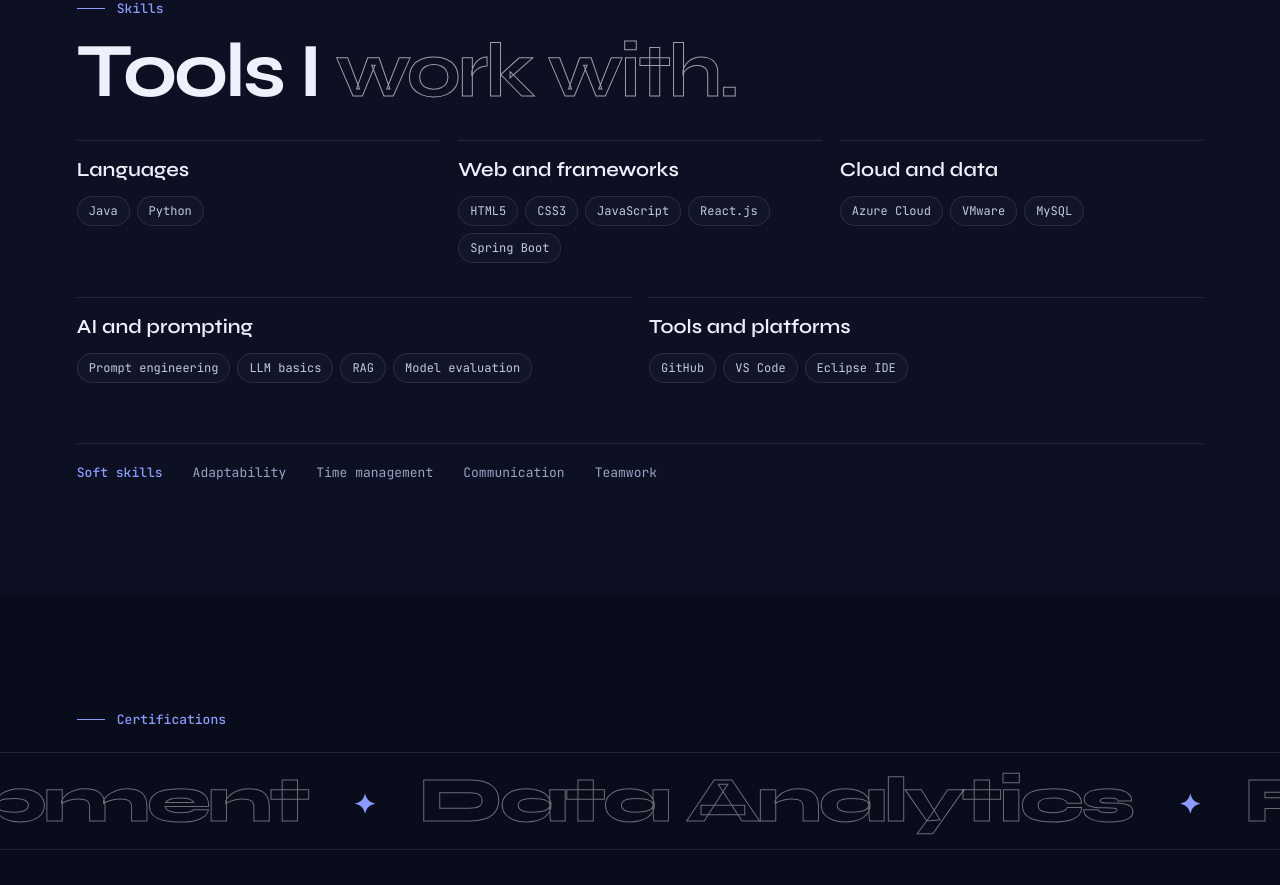
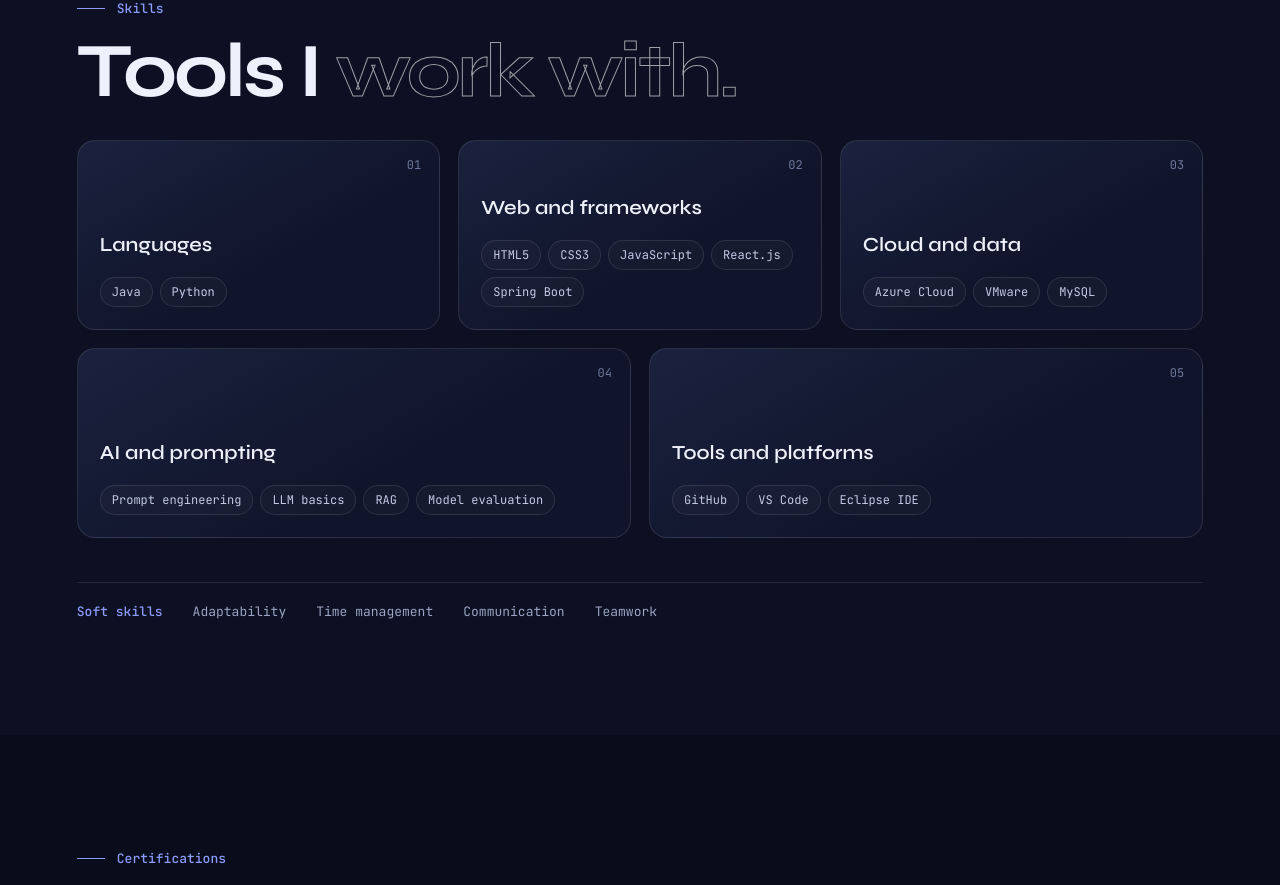
Before and after one commit to bharath609/YBharathKumar.portfolio, a React (Vite) app: page / in a window 1280 px wide. Shown: the part 3993-4878 px from the top of the page. Built offline with nearby package versions, Linux system fonts and the light colour scheme.

Commit message:
Skills: professional cards with numbering, full rows

```diff
--- a/src/main.jsx
+++ b/src/main.jsx
@@ -226,7 +226,7 @@ function App() {
           <div className="lab">Skills</div>
           <h2>Tools I <em>work with.</em></h2>
           <div className="skills">
-            {skills.map(([g, items]) => <div className="sg" key={g}><h3>{g}</h3><div className="chips"><Chips items={items} /></div></div>)}
+            {skills.map(([g, items], i) => <div className="sg" key={g}><span className="num">0{i + 1}</span><h3>{g}</h3><div className="chips"><Chips items={items} /></div></div>)}
           </div>
           <div className="soft"><b>Soft skills</b>{soft.map((x) => <span key={x}>{x}</span>)}</div>
         </section>
--- a/src/styles.css
+++ b/src/styles.css
@@ -109,10 +109,13 @@ h2{font:700 clamp(38px,6vw,88px)/1 var(--d);letter-spacing:-.04em;margin:16px 0
 .chip:hover{color:var(--ac);border-color:rgba(var(--rgb),.5)}
 .more{margin-top:auto;font:500 13px var(--m);width:max-content}.more span{color:var(--ac);margin-left:6px}
 .hint{display:flex;justify-content:space-between;font:400 12px var(--m);color:#6f789c;margin-top:18px}
-.skills{display:grid;grid-template-columns:repeat(6,1fr);gap:18px;margin-top:20px;align-items:start}
-.sg{border-top:1px solid var(--line);padding-top:16px}
+.skills{display:grid;grid-template-columns:repeat(6,1fr);gap:18px;margin-top:20px}
+.sg{position:relative;overflow:hidden;min-height:190px;padding:22px;border:1px solid var(--line);border-radius:18px;background:linear-gradient(150deg,rgba(var(--rgb),.09),transparent 60%),var(--panel);display:flex;flex-direction:column;justify-content:flex-end;transition:transform .4s,border-color .4s}
+.sg:hover{border-color:rgba(var(--rgb),.45);transform:translateY(-6px)}
 .sg:nth-child(-n+3){grid-column:span 2}
 .sg:nth-child(n+4){grid-column:span 3}
+.sg .num{position:absolute;top:16px;right:18px;font:400 12px var(--m);color:#6f789c}
+.sg .chips{margin:14px 0 0}
 .sg h3{font:600 20px var(--d);margin-bottom:6px}.sg .chips{margin-top:14px}
 .soft{margin-top:44px;padding-top:20px;border-top:1px solid var(--line);display:flex;flex-wrap:wrap;gap:12px 30px;font:400 13px var(--m);color:var(--muted)}
 .soft b{color:var(--ac);font-weight:500}
@@ -160,7 +163,7 @@ footer b{font-family:var(--d);color:var(--text);font-size:15px}
 .stats{grid-template-columns:repeat(2,1fr)}.stats div:nth-child(2){border-right:0}.stats div:nth-child(-n+2){border-bottom:1px solid var(--line)}
 .row .btn{flex:1;justify-content:center}
 .skills{grid-template-columns:repeat(2,1fr)}.sg:nth-child(-n+3),.sg:nth-child(n+4){grid-column:span 1}.sg:last-child{grid-column:span 2}}
-@media(max-width:600px){.skills{grid-template-columns:1fr}.sg:last-child{grid-column:span 1}}
+@media(max-width:600px){.skills{grid-template-columns:1fr}.sg:last-child{grid-column:span 1}.sg{min-height:0}}
 @media(max-width:400px){.pipe{grid-template-columns:repeat(3,minmax(0,1fr))}.pipe div{padding:12px}.pipe b{font-size:13px}.orb{width:58%}.n1,.n3{left:14%}.n2,.n4{left:86%}.node{font-size:max(9.5px,3.1cqw)}}
 @media(max-width:340px){.orb{width:54%}}
 @media(prefers-reduced-motion:reduce){*,*:before,*:after{animation-duration:.01ms!important;animation-iteration-count:1!important;transition-duration:.01ms!important;scroll-behavior:auto!important}}
```
